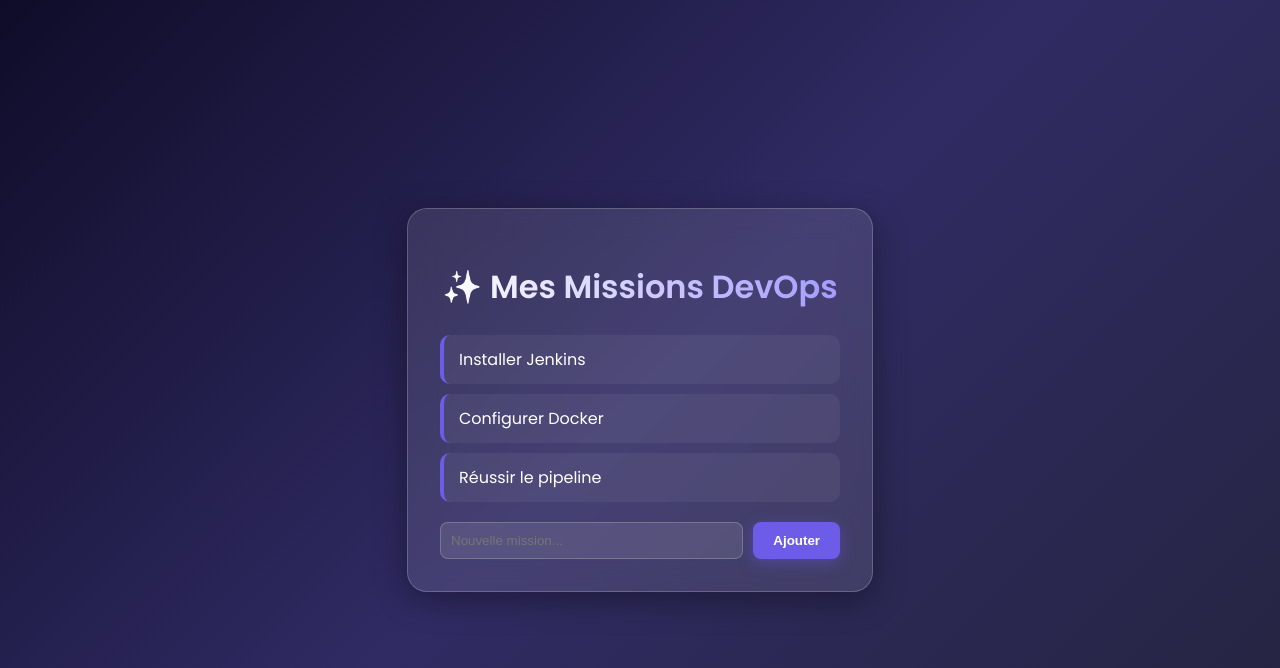
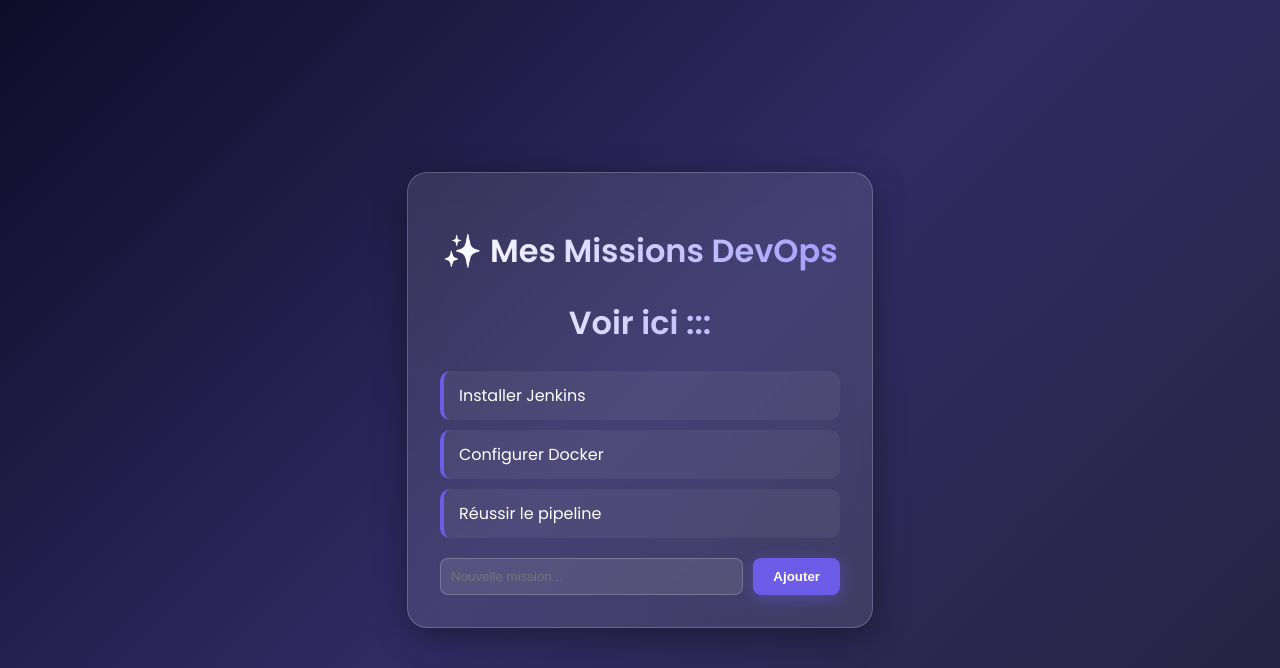
Before and after one commit to khadijaOubaha/devops-lab, a Flask app: page / in a window 1280 px wide. Shown: the top 668 px of the page. Run offline with Flask 3, Linux system fonts and the light colour scheme.

Commit message:
fin commit

```diff
--- a/templates/index.html
+++ b/templates/index.html
@@ -9,7 +9,7 @@
 <body>
     <div class="container">
         <h1>✨ Mes Missions DevOps</h1>
-        <!-- <h1> Voir ici ::: </h1> -->
+        <h1> Voir ici ::: </h1>
         <ul>
             {% for task in tasks %}
                 <li>{{ task }}</li>
```
